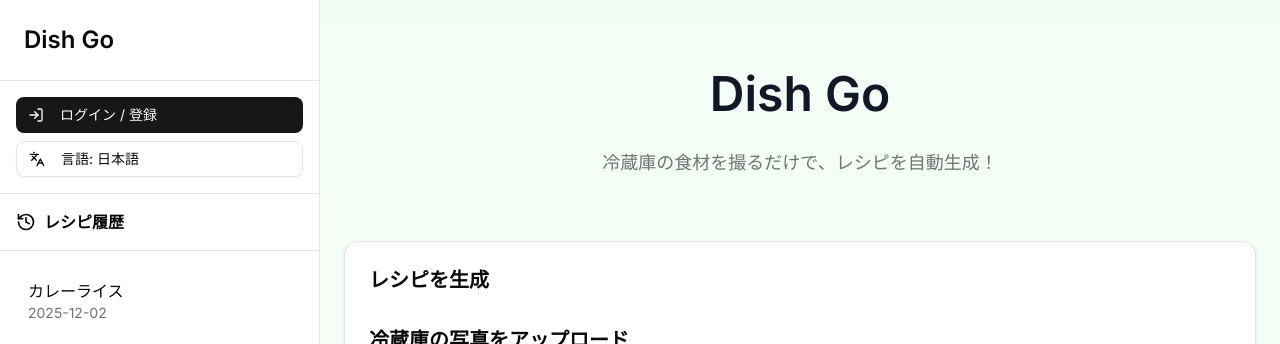
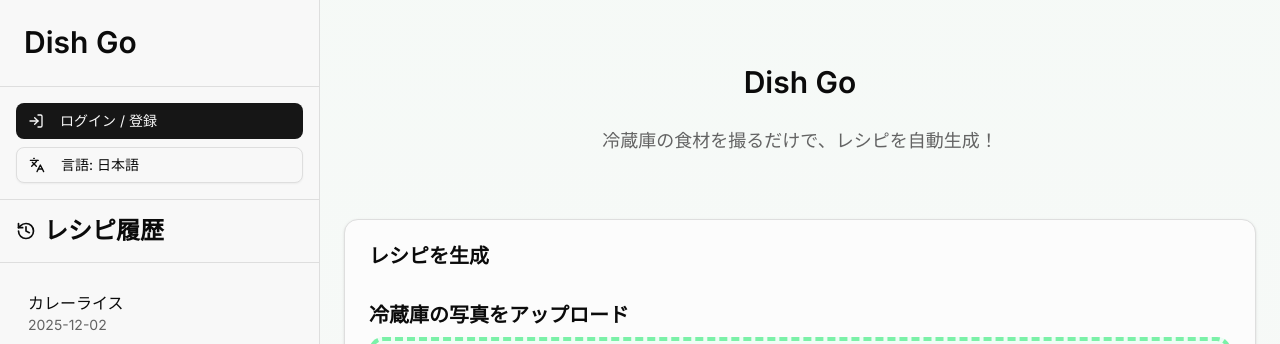
Before and after one commit to R216YU/dish-go-app-frontend, a Next.js app: page / in a window 1280 px wide. Shown: the top 344 px of the page. Built offline with nearby package versions, Linux system fonts and the light colour scheme; no server answers.

Commit message:
見出し、フォントカラーなどの対応

```diff
--- a/src/app/(index)/page.tsx
+++ b/src/app/(index)/page.tsx
@@ -4,11 +4,11 @@ import { useEffect, useRef } from "react";
 import { RecipeForm } from "@/shared/components/RecipeForm";
 import { RecipeList } from "@/shared/components/RecipeList";
 import { useRecipeGenerator } from "@/shared/hooks/useRecipeGenerator";
+import { Heading } from "@/shared/components/Heading";
 import {
   Card,
   CardContent,
   CardHeader,
-  CardTitle,
 } from "@/shared/shadcn/components/ui/card";
 
 export default function Home() {
@@ -28,13 +28,13 @@ export default function Home() {
   }, [loading, recipes.length]);
 
   return (
-    <div className="min-h-screen bg-gradient-to-b from-green-50 to-white dark:from-gray-900 dark:to-black">
+    <div className="min-h-screen bg-gradient-to-b from-green-50/30 to-background dark:from-green-950/10 dark:to-background">
       <div className="mx-auto max-w-6xl px-6 py-16">
         {/* ヘッダー */}
         <header className="mb-16 text-center">
-          <h1 className="mb-6 text-3xl font-bold leading-tight text-gray-900 dark:text-white sm:text-4xl md:text-5xl">
+          <Heading level="h1" className="mb-6">
             Dish Go
-          </h1>
+          </Heading>
           <p className="text-sm leading-relaxed text-muted-foreground sm:text-base md:text-lg">
             冷蔵庫の食材を撮るだけで、レシピを自動生成！
           </p>
@@ -43,9 +43,7 @@ export default function Home() {
         {/* レシピ生成フォーム */}
         <Card className="mb-16">
           <CardHeader>
-            <CardTitle className="text-base font-semibold sm:text-lg md:text-xl">
-              レシピを生成
-            </CardTitle>
+            <Heading level="h3">レシピを生成</Heading>
           </CardHeader>
           <CardContent>
             <RecipeForm onSubmit={generateRecipes} loading={loading} />
--- a/src/app/globals.css
+++ b/src/app/globals.css
@@ -45,71 +45,71 @@
 
 :root {
   --radius: 0.625rem;
-  --background: oklch(1 0 0);
-  --foreground: oklch(0.145 0 0);
-  --card: oklch(1 0 0);
-  --card-foreground: oklch(0.145 0 0);
-  --popover: oklch(1 0 0);
-  --popover-foreground: oklch(0.145 0 0);
-  --primary: oklch(0.205 0 0);
-  --primary-foreground: oklch(0.985 0 0);
-  --secondary: oklch(0.97 0 0);
-  --secondary-foreground: oklch(0.205 0 0);
-  --muted: oklch(0.97 0 0);
-  --muted-foreground: oklch(0.556 0 0);
-  --accent: oklch(0.97 0 0);
-  --accent-foreground: oklch(0.205 0 0);
+  --background: oklch(0.98 0 0);
+  --foreground: oklch(0.15 0 0);
+  --card: oklch(0.99 0 0);
+  --card-foreground: oklch(0.15 0 0);
+  --popover: oklch(0.99 0 0);
+  --popover-foreground: oklch(0.15 0 0);
+  --primary: oklch(0.2 0 0);
+  --primary-foreground: oklch(0.98 0 0);
+  --secondary: oklch(0.95 0 0);
+  --secondary-foreground: oklch(0.2 0 0);
+  --muted: oklch(0.95 0 0);
+  --muted-foreground: oklch(0.5 0 0);
+  --accent: oklch(0.95 0 0);
+  --accent-foreground: oklch(0.2 0 0);
   --destructive: oklch(0.577 0.245 27.325);
-  --border: oklch(0.922 0 0);
-  --input: oklch(0.922 0 0);
-  --ring: oklch(0.708 0 0);
+  --border: oklch(0.9 0 0);
+  --input: oklch(0.9 0 0);
+  --ring: oklch(0.65 0 0);
   --chart-1: oklch(0.646 0.222 41.116);
   --chart-2: oklch(0.6 0.118 184.704);
   --chart-3: oklch(0.398 0.07 227.392);
   --chart-4: oklch(0.828 0.189 84.429);
   --chart-5: oklch(0.769 0.188 70.08);
-  --sidebar: oklch(0.985 0 0);
-  --sidebar-foreground: oklch(0.145 0 0);
-  --sidebar-primary: oklch(0.205 0 0);
-  --sidebar-primary-foreground: oklch(0.985 0 0);
-  --sidebar-accent: oklch(0.97 0 0);
-  --sidebar-accent-foreground: oklch(0.205 0 0);
-  --sidebar-border: oklch(0.922 0 0);
-  --sidebar-ring: oklch(0.708 0 0);
+  --sidebar: oklch(0.98 0 0);
+  --sidebar-foreground: oklch(0.15 0 0);
+  --sidebar-primary: oklch(0.2 0 0);
+  --sidebar-primary-foreground: oklch(0.98 0 0);
+  --sidebar-accent: oklch(0.95 0 0);
+  --sidebar-accent-foreground: oklch(0.2 0 0);
+  --sidebar-border: oklch(0.9 0 0);
+  --sidebar-ring: oklch(0.65 0 0);
 }
 
 .dark {
-  --background: oklch(0.145 0 0);
-  --foreground: oklch(0.985 0 0);
-  --card: oklch(0.205 0 0);
-  --card-foreground: oklch(0.985 0 0);
-  --popover: oklch(0.205 0 0);
-  --popover-foreground: oklch(0.985 0 0);
-  --primary: oklch(0.922 0 0);
-  --primary-foreground: oklch(0.205 0 0);
-  --secondary: oklch(0.269 0 0);
-  --secondary-foreground: oklch(0.985 0 0);
-  --muted: oklch(0.269 0 0);
-  --muted-foreground: oklch(0.708 0 0);
-  --accent: oklch(0.269 0 0);
-  --accent-foreground: oklch(0.985 0 0);
+  --background: oklch(0.12 0 0);
+  --foreground: oklch(0.91 0 0);
+  --card: oklch(0.15 0 0);
+  --card-foreground: oklch(0.91 0 0);
+  --popover: oklch(0.15 0 0);
+  --popover-foreground: oklch(0.91 0 0);
+  --primary: oklch(0.9 0 0);
+  --primary-foreground: oklch(0.15 0 0);
+  --secondary: oklch(0.2 0 0);
+  --secondary-foreground: oklch(0.91 0 0);
+  --muted: oklch(0.2 0 0);
+  --muted-foreground: oklch(0.65 0 0);
+  --accent: oklch(0.2 0 0);
+  --accent-foreground: oklch(0.91 0 0);
   --destructive: oklch(0.704 0.191 22.216);
-  --border: oklch(1 0 0 / 10%);
-  --input: oklch(1 0 0 / 15%);
-  --ring: oklch(0.556 0 0);
+  --border: oklch(0.25 0 0);
+  --input: oklch(0.25 0 0);
+  --ring: oklch(0.5 0 0);
   --chart-1: oklch(0.488 0.243 264.376);
   --chart-2: oklch(0.696 0.17 162.48);
   --chart-3: oklch(0.769 0.188 70.08);
   --chart-4: oklch(0.627 0.265 303.9);
   --chart-5: oklch(0.645 0.246 16.439);
-  --sidebar: oklch(0.205 0 0);
-  --sidebar-foreground: oklch(0.985 0 0);
+  --sidebar: oklch(0.15 0 0);
+  --sidebar-foreground: oklch(0.91 0 0);
   --sidebar-primary: oklch(0.488 0.243 264.376);
-  --sidebar-primary-foreground: oklch(0.985 0 0);
-  --sidebar-accent: oklch(0.269 0 0);
-  --sidebar-accent-foreground: oklch(0.985 0 0);
-  --sidebar-border: oklch(1 0 0 / 10%);
-  --sidebar-ring: oklch(0.556 0 0);
+  --sidebar-primary-foreground: oklch(0.91 0 0);
+  --sidebar-accent: oklch(0.2 0 0);
+  --sidebar-accent-foreground: oklch(0.91 0 0);
+  --sidebar-border: oklch(0.25 0 0);
+  --sidebar-ring: oklch(0.5 0 0);
 }
 
 @layer base {
--- /dev/null
+++ b/src/shared/components/Heading.tsx
@@ -0,0 +1,28 @@
+import { cn } from "@/shared/shadcn/lib/utils";
+import type { ReactNode } from "react";
+
+type HeadingLevel = "h1" | "h2" | "h3" | "h4" | "h5" | "h6";
+
+interface HeadingProps {
+  level: HeadingLevel;
+  children: ReactNode;
+  className?: string;
+}
+
+const headingStyles: Record<HeadingLevel, string> = {
+  h1: "text-xl font-bold leading-tight sm:text-2xl md:text-3xl",
+  h2: "text-lg font-semibold leading-tight sm:text-xl md:text-2xl",
+  h3: "text-base font-semibold leading-tight sm:text-lg md:text-xl",
+  h4: "text-sm font-semibold leading-snug sm:text-base md:text-lg",
+  h5: "text-xs font-semibold leading-snug sm:text-sm md:text-base",
+  h6: "text-xs font-semibold leading-snug sm:text-sm",
+};
+
+export function Heading({ level, children, className }: HeadingProps) {
+  const Component = level;
+  const baseStyles = headingStyles[level];
+
+  return (
+    <Component className={cn(baseStyles, className)}>{children}</Component>
+  );
+}
--- a/src/shared/components/LoginModal.tsx
+++ b/src/shared/components/LoginModal.tsx
@@ -6,9 +6,9 @@ import {
   DialogContent,
   DialogDescription,
   DialogHeader,
-  DialogTitle,
 } from "@/shared/shadcn/components/ui/dialog";
 import { Button } from "@/shared/shadcn/components/ui/button";
+import { Heading } from "./Heading";
 
 type LoginProvider = "google" | "apple" | "line";
 
@@ -33,7 +33,7 @@ export function LoginModal({ open, onOpenChange }: LoginModalProps) {
     <Dialog open={open} onOpenChange={onOpenChange}>
       <DialogContent className="sm:max-w-md">
         <DialogHeader>
-          <DialogTitle className="text-2xl">ログイン</DialogTitle>
+          <Heading level="h1">ログイン</Heading>
           <DialogDescription className="text-base pt-1">
             あなたの料理ライフをもっと便利に。今すぐログインして、献立提案やレシピ履歴を保存しましょう!
           </DialogDescription>
--- a/src/shared/components/Navigation.tsx
+++ b/src/shared/components/Navigation.tsx
@@ -8,11 +8,11 @@ import {
   Sheet,
   SheetContent,
   SheetHeader,
-  SheetTitle,
   SheetTrigger,
 } from "@/shared/shadcn/components/ui/sheet";
 import { cn } from "@/shared/shadcn/lib/utils";
 import { LoginModal } from "./LoginModal";
+import { Heading } from "./Heading";
 
 // ダミーの履歴データ
 const DUMMY_HISTORY = [
@@ -47,7 +47,9 @@ export function Navigation({ className }: NavigationProps) {
           </SheetTrigger>
           <SheetContent side="left" className="w-80">
             <SheetHeader>
-              <SheetTitle>Dish Go</SheetTitle>
+              <div className="text-xl font-bold leading-tight sm:text-2xl md:text-3xl">
+                Dish Go
+              </div>
             </SheetHeader>
             <NavigationContent onItemClick={() => setIsOpen(false)} />
           </SheetContent>
@@ -62,7 +64,9 @@ export function Navigation({ className }: NavigationProps) {
         )}
       >
         <div className="p-6 border-b">
-          <h1 className="text-2xl font-semibold">Dish Go</h1>
+          <div className="text-xl font-bold leading-tight sm:text-2xl md:text-3xl">
+            Dish Go
+          </div>
         </div>
         <NavigationContent />
       </aside>
@@ -122,7 +126,7 @@ function NavigationContent({ onItemClick }: NavigationContentProps) {
         <div className="flex-1 flex flex-col min-h-0">
           <div className="p-4 flex items-center gap-2 border-b">
             <History className="h-5 w-5" />
-            <h2 className="font-semibold">レシピ履歴</h2>
+            <Heading level="h2">レシピ履歴</Heading>
           </div>
           <ScrollArea className="flex-1">
             <div className="p-4 space-y-2">
--- a/src/shared/components/RecipeList.tsx
+++ b/src/shared/components/RecipeList.tsx
@@ -1,6 +1,7 @@
 import { Badge } from "@/shared/shadcn/components/ui/badge";
 import type { Recipe } from "@/shared/types/api";
 import { RecipeCard } from "./RecipeCard";
+import { Heading } from "./Heading";
 
 interface RecipeListProps {
   recipes: Recipe[];
@@ -11,9 +12,7 @@ export function RecipeList({ recipes, cached }: RecipeListProps) {
   return (
     <div>
       <div className="mb-8 flex items-center justify-between">
-        <h2 className="text-lg font-semibold leading-tight sm:text-xl md:text-2xl">
-          生成されたレシピ
-        </h2>
+        <Heading level="h3">生成されたレシピ</Heading>
         {cached && (
           <Badge variant="secondary" className="text-sm">
             キャッシュから取得
```
Also changed, not shown: src/shared/components/RecipeCard.tsx (+6 -7 lines).
